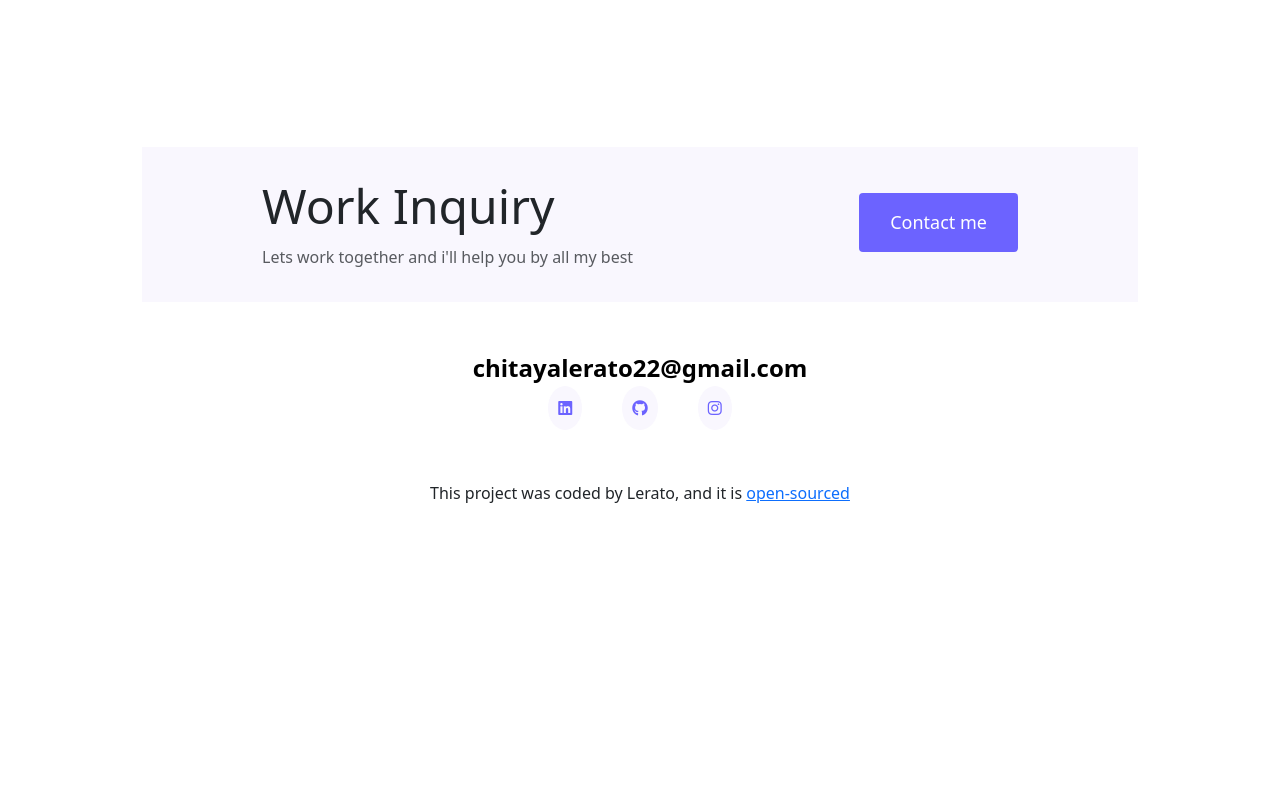
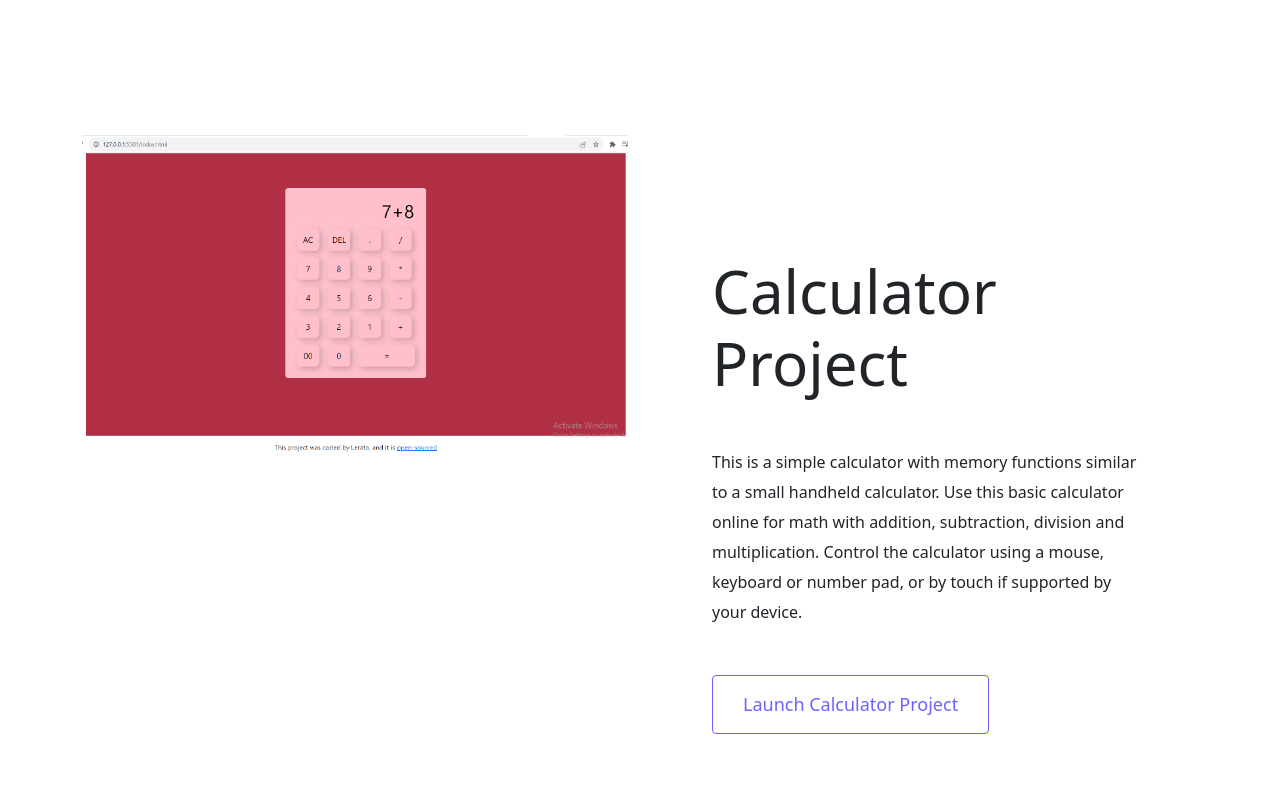
Before and after one commit to Lerato2205/My-portfolio, a plain HTML site: page index.html in a window 1280 px wide. Shown: the part 2040-2840 px from the top of the page. Before the commit the page ends 2608 px from the top, so only its background shows below. Drawn offline with nearby package versions, Linux system fonts and the light colour scheme.

Commit message:
Added content , (additional project).

```diff
--- a/index.html
+++ b/index.html
@@ -101,6 +101,24 @@
           />
         </div>
       </div>
+      <div class="row mb-5">
+        <div class="col d-none d-lg-block">
+          <img src="images/calculator-shot.png" class="img-fluid" alt="" />
+        </div>
+        <div class="col">
+          <div class="project-desc">
+            <h2 class="mb-5">Calculator Project</h2>
+            <p class="mb-5" text-muted>
+              This is a simple calculator with memory functions similar to a small handheld calculator.
+               Use this basic calculator online for math with addition, subtraction, division and multiplication.
+              Control the calculator using a mouse, keyboard or number pad, or by touch if supported by your device.
+            </p>
+            <a href="/work.html" class="btn btn-branding-outline"
+              >Launch Calculator Project</a
+            >
+          </div>
+        </div>
+      </div>
       <footer>
         <div
           class="contact-box d-flex justify-content-between mb-5 d-none d-lg-flex"
@@ -140,6 +158,7 @@
             ><i class="fa-brands fa-instagram"></i
           ></a>
         </div>
+      <footer>
         <p class="text-center mt-5">
           This project was coded by Lerato, and it is
           <a href="https://github.com/Lerato2205/My-portfolio">open-sourced</a>
```
Also changed, not shown: work.html (+11 -0 lines), images/calculator-shot.png (added).
